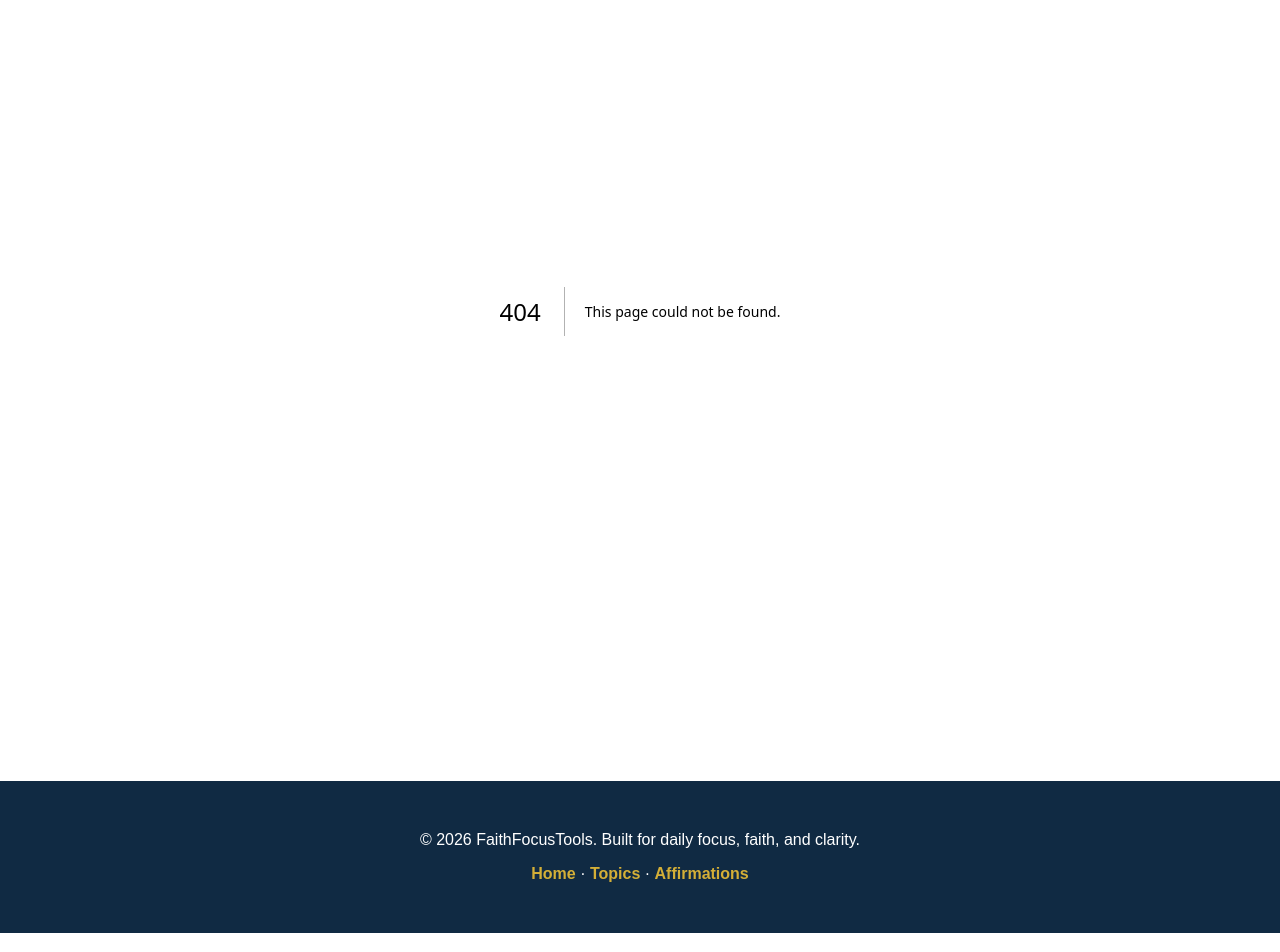
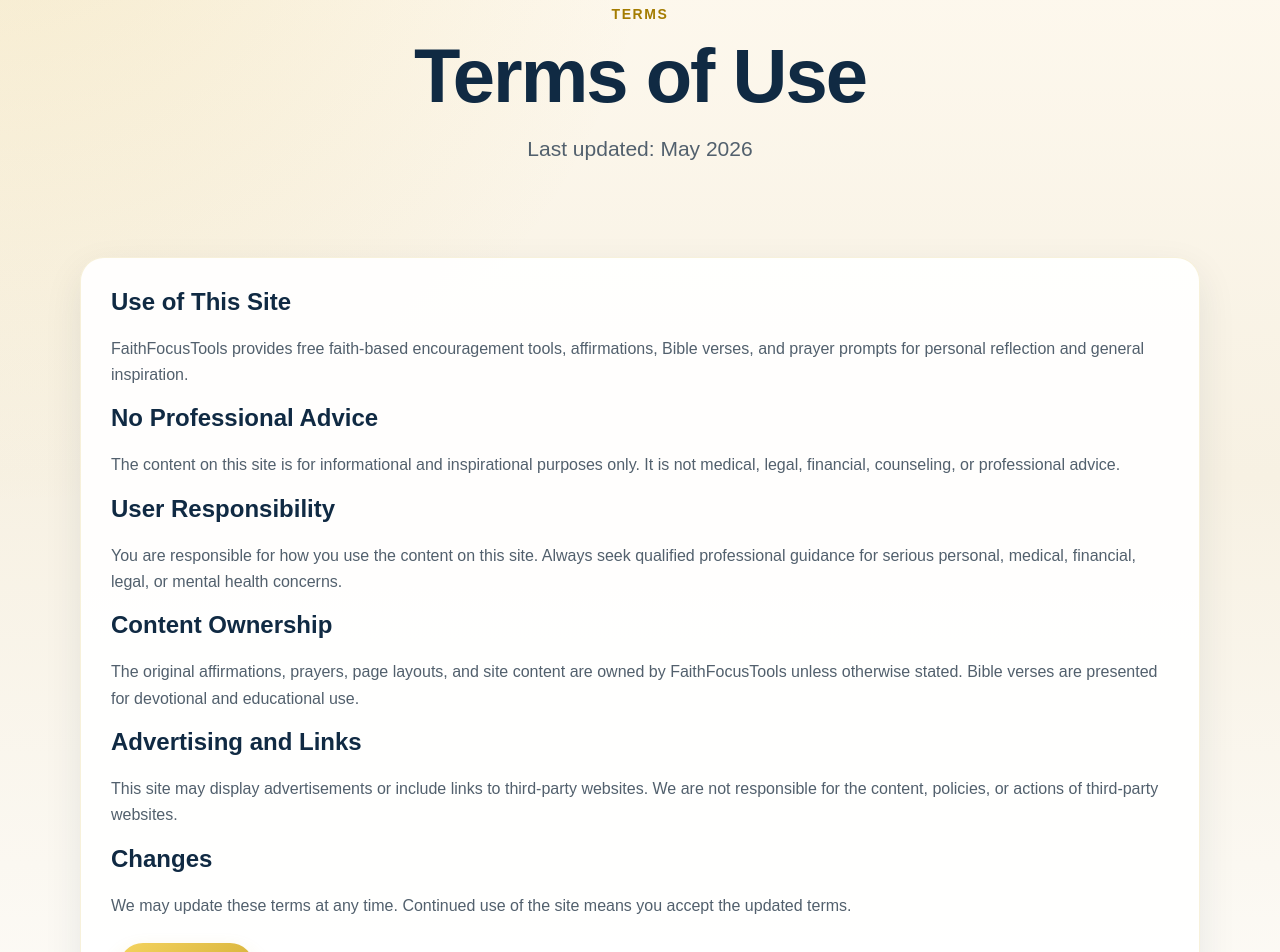
Before and after one commit to m2tmultimedia-eng/faith-focus-tools, a Next.js app: page /terms in a window 1280 px wide. Before the commit this address had no page. Shown: the part 160-1112 px from the top of the page. Built offline with nearby package versions, Linux system fonts and the light colour scheme.

Commit message:
add policy and contact pages

```diff
--- a/app/layout.tsx
+++ b/app/layout.tsx
@@ -48,7 +48,9 @@ export default function RootLayout({
 
   <p className="footer-links">
     <Link href="/">Home</Link> · <Link href="/topics">Topics</Link> ·{" "}
-            <Link href="/tools/affirmation-generator">Affirmations</Link>
+    <Link href="/privacy-policy">Privacy Policy</Link> ·{" "}
+    <Link href="/terms">Terms</Link> ·{" "}
+    <Link href="/contact">Contact</Link>
   </p>
 </footer>
       </body>
--- /dev/null
+++ b/app/terms/page.tsx
@@ -0,0 +1,65 @@
+import Link from "next/link";
+
+export const metadata = {
+  title: "Terms of Use | FaithFocusTools",
+  description: "Terms of Use for FaithFocusTools.",
+};
+
+export default function TermsPage() {
+  return (
+    <main className="container">
+      <section className="hero">
+        <p className="eyebrow">Terms</p>
+        <h1>Terms of Use</h1>
+        <p>Last updated: May 2026</p>
+      </section>
+
+      <section className="card">
+        <h2>Use of This Site</h2>
+        <p>
+          FaithFocusTools provides free faith-based encouragement tools,
+          affirmations, Bible verses, and prayer prompts for personal reflection
+          and general inspiration.
+        </p>
+
+        <h2>No Professional Advice</h2>
+        <p>
+          The content on this site is for informational and inspirational
+          purposes only. It is not medical, legal, financial, counseling, or
+          professional advice.
+        </p>
+
+        <h2>User Responsibility</h2>
+        <p>
+          You are responsible for how you use the content on this site. Always
+          seek qualified professional guidance for serious personal, medical,
+          financial, legal, or mental health concerns.
+        </p>
+
+        <h2>Content Ownership</h2>
+        <p>
+          The original affirmations, prayers, page layouts, and site content are
+          owned by FaithFocusTools unless otherwise stated. Bible verses are
+          presented for devotional and educational use.
+        </p>
+
+        <h2>Advertising and Links</h2>
+        <p>
+          This site may display advertisements or include links to third-party
+          websites. We are not responsible for the content, policies, or actions
+          of third-party websites.
+        </p>
+
+        <h2>Changes</h2>
+        <p>
+          We may update these terms at any time. Continued use of the site means
+          you accept the updated terms.
+        </p>
+
+        <Link className="button" href="/">
+          Back Home
+        </Link>
+      </section>
+    </main>
+  );
+}
```
Also changed, not shown: app/contact/page.tsx (added, +46 -0 lines), app/privacy-policy/page.tsx (added, +70 -0 lines). Lines whose indentation alone changed are shown as unchanged.
